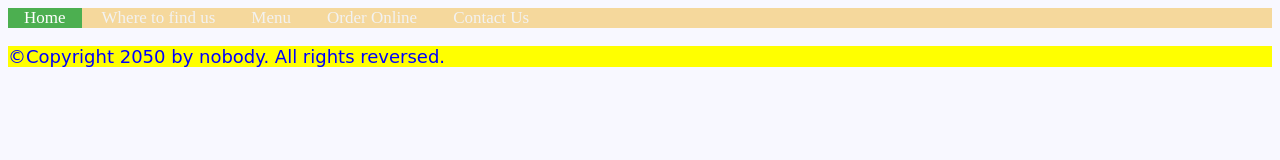
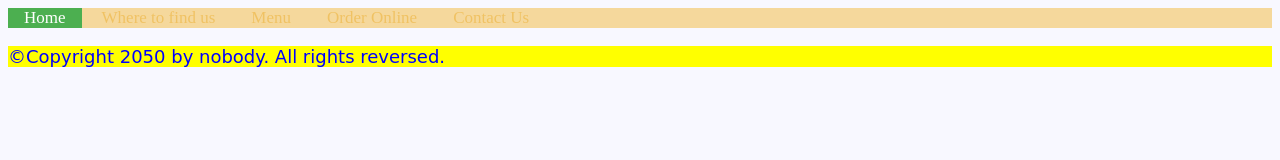
Before and after one commit to jlf442/jlf442.vja34.github.io, a plain HTML site: page index.html in a window 1280 px wide. Drawn offline with Linux system fonts and the light colour scheme.

Commit message:
Update Test1.CSS

```diff
--- a/Test1.CSS
+++ b/Test1.CSS
@@ -11,7 +11,7 @@ background-color: #F8F8FF
 /* Style the links inside the navigation bar */
 .topnav a {
   float: center;
-  color: #f2f2f2;
+  color: #f0c263;
   text-align: center;
   padding: 14px 16px;
   text-decoration: none;
```
